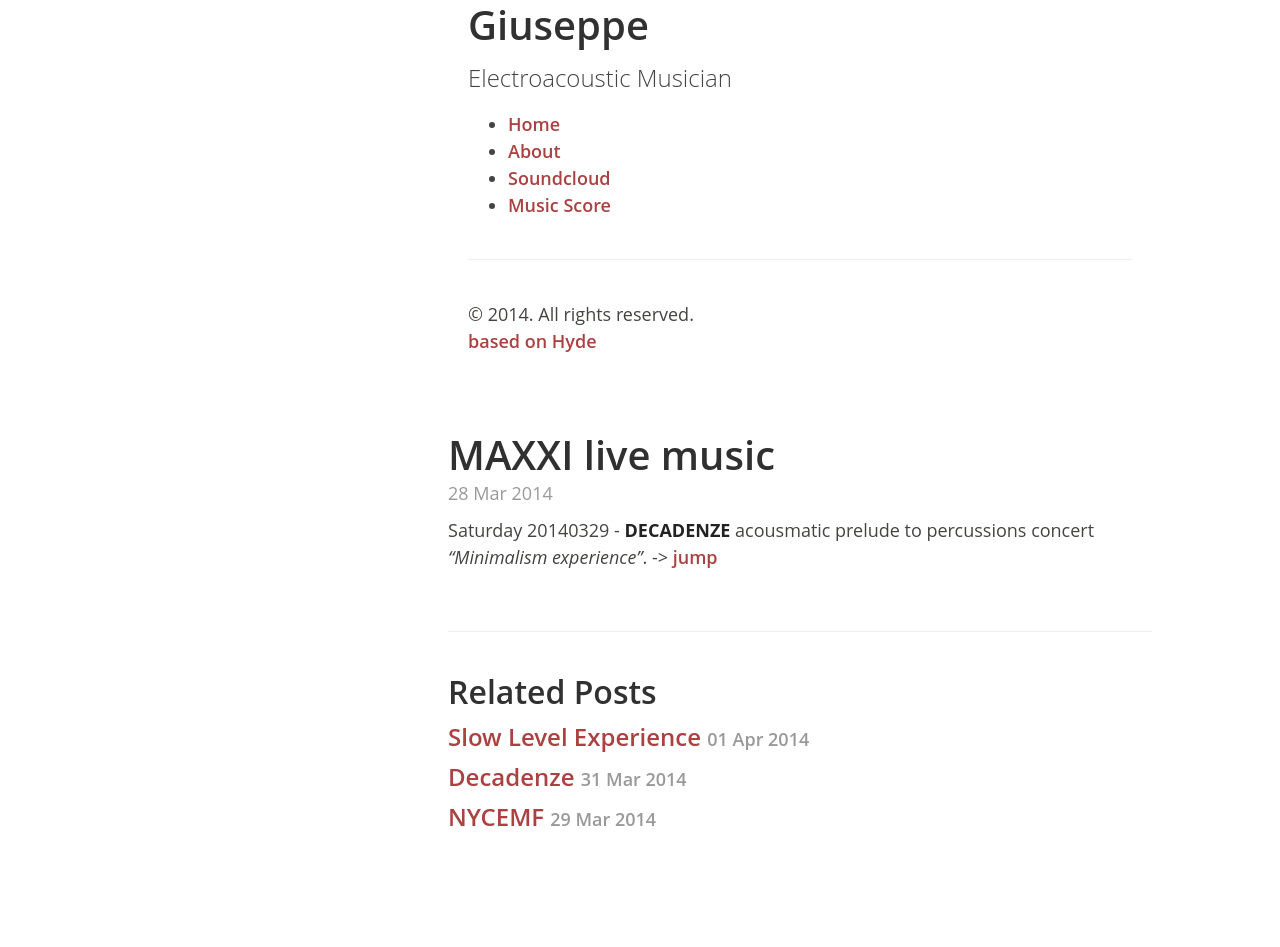
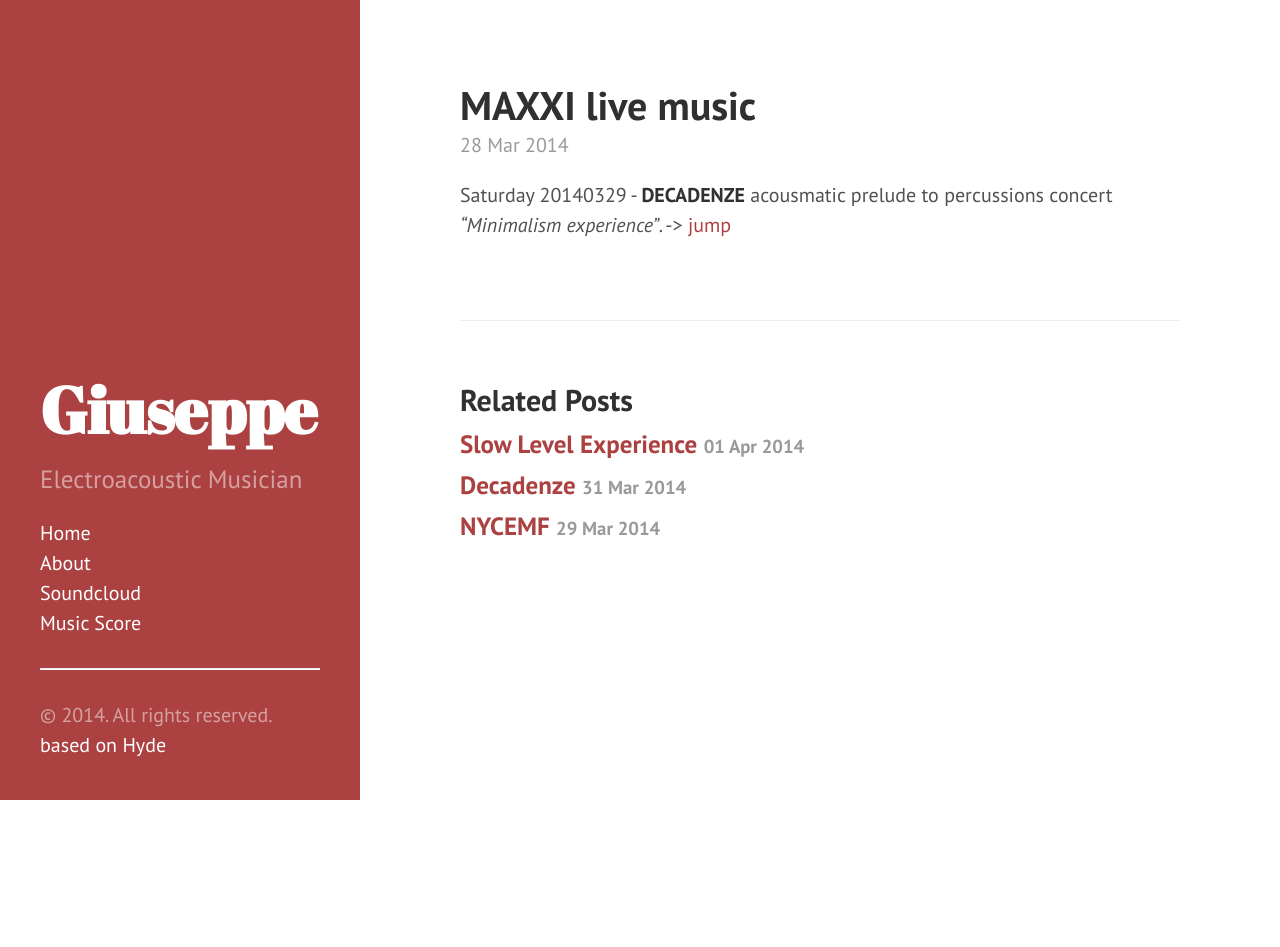
Before and after one commit to grammaton/grammaton.github.io, a PHP site: page /_site/2014/03/28/MAXXI_29/index.html in a window 1280 px wide. After the commit the page ends 800 px from the top, so only its background shows below. Run offline with PHP 8.4, Linux system fonts and the light colour scheme.

Commit message:
Update hyde.css

```diff
--- a/public/css/hyde.css
+++ b/public/css/hyde.css
@@ -1,289 +1,116 @@
 /*
- __                  __
-/\ \                /\ \
-\ \ \___   __  __   \_\ \     __
- \ \  _ `\/\ \/\ \  /'_` \  /'__`\
-  \ \ \ \ \ \ \_\ \/\ \_\ \/\  __/
-   \ \_\ \_\/`____ \ \___,_\ \____\
-    \/_/\/_/`/___/> \/__,_ /\/____/
-               /\___/
-               \/__/
-
-Hyde is an elegant, open source, mobile first theme for Jekyll.  It includes
-lightweight styles and placeholder content to get you up and running with a
-simple blog in no time.
-
-Designed, built, and released under MIT license by @mdo.
-
-Learn more at http://andhyde.com or https://github.com/mdo/hyde.
-
-*/
+ *  __                  __
+ * /\ \                /\ \
+ * \ \ \___   __  __   \_\ \     __
+ *  \ \  _ `\/\ \/\ \  /'_` \  /'__`\
+ *   \ \ \ \ \ \ \_\ \/\ \_\ \/\  __/
+ *    \ \_\ \_\/`____ \ \___,_\ \____\
+ *     \/_/\/_/`/___/> \/__,_ /\/____/
+ *                /\___/
+ *                \/__/
+ *
+ * Designed, built, and released under MIT license by @mdo. Learn more at
+ * https://github.com/poole/hyde.
+ */
 
 
 /*
  * Contents
  *
- * Body resets
- * Custom type
- * Links
- * Masthead
+ * Global resets
+ * Sidebar
  * Container
- * Posts
- * Error page
- * Pagination
+ * Reverse layout
  * Themes
  */
 
 
 /*
- * Body resets
+ * Global resets
  *
  * Update the foundational and global aspects of the page.
  */
 
-* {
-  -webkit-box-sizing: border-box;
-     -moz-box-sizing: border-box;
-          box-sizing: border-box;
+html {
+  font-family: "PT Sans", Helvetica, Arial, sans-serif;
 }
-
-html,
-body {
-  margin: 0;
-  padding: 0;
-}
-
-body {
-  font-family: "Open Sans", Helvetica, Arial, sans-serif;
-  font-size: 16px;
-  line-height: 1.5;
-  color: #454441;
-  background-color: #fff;
-}
-@media (min-width: 990px) {
-  body {
-    font-size: 18px;
+@media (min-width: 48rem) {
+  html {
+    font-size: 16px;
   }
 }
-
-h1, h2, h3, h4, h5, h6 {
-  margin: 0 0 10px;
-  font-weight: 600;
-  line-height: 1.25;
-  text-rendering: optimizeLegibility;
-}
-h1 {
-  font-size: 40px;
-}
-h2 {
-  margin-top: 20px;
-  font-size: 32px;
-}
-h3 {
-  margin-top: 24px;
-  font-size: 24px;
-}
-h4, h5, h6 {
-  margin-top: 16px;
-  font-size: 16px;
-}
-
-p {
-  margin: 0 0 15px;
-}
-
-ul, ol {
-  margin-bottom: 15px;
-}
-
-hr {
-  position: relative;
-  margin: 40px 0;
-  border: 0;
-  border-top: 1px solid #eee;
-  border-bottom: 1px solid #fff;
-}
-
-strong {
-  color: #222;
-}
-
-abbr {
-  background-color: #eee;
-  display: inline-block;
-  padding: 3px;
-  font-size: 13px;
-  font-weight: bold;
-  color: #555;
-  text-shadow: 0 1px 1px rgba(255, 255, 255, 0.5);
-  text-transform: uppercase;
-  border-radius: 3px;
-}
-
-code,
-pre {
-  font-family: Menlo, Monaco, "Courier New", monospace;
-}
-code {
-  padding: .25em .5em;
-  font-size: 85%;
-  color: #bf616a;
-  background-color: #f9f9f9;
-  border-radius: 3px;
-}
-pre {
-  display: block;
-  margin: 0 0 14px;
-  padding: 15px 20px;
-  font-size: 16px;
-  line-height: 1.4;
-  white-space: pre;
-  white-space: pre-wrap;
-  word-break: break-all;
-  word-wrap: break-word;
-  background-color: #f9f9f9;
-}
-pre code {
-  padding: 0;
-  font-size: 100%;
-  color: inherit;
-  background-color: transparent;
-}
-.highlight {
-  margin-bottom: 15px;
-  border-radius: 4px;
-}
-.highlight pre {
-  margin-bottom: 0;
-}
-
-/* Quotes */
-blockquote {
-  padding: 5px 30px 5px 25px;
-  margin: 15px 0;
-  border-left: 5px solid #eee;
-}
-blockquote p {
-  margin-bottom: 0;
-  color: #7a7a7a;
-  text-indent: -0.4em;
-}
-blockquote p:before {
-  content: '\201C';
-}
-blockquote p:after {
-  content: '\201D';
-}
-
-img {
-  display: block;
-  margin: 0 0 15px;
-  border-radius: 5px;
-}
-
-
-/*
- * Custom type
- *
- * Extend paragraphs with `.lead` for larger introductory text.
- */
-
-.lead {
-  font-size: 20px;
-  font-weight: 300;
-}
-@media (min-width: 990px) {
-  .lead {
-    font-size: 24px;
+@media (min-width: 58rem) {
+  html {
+    font-size: 20px;
   }
 }
 
 
 /*
- * Links
+ * Sidebar
  *
- * No `:visited` state is required by default (browsers will use `a`). `:focus`
- * is linked to `:hover` for basic accessibility.
+ * Flexible banner for housing site name, intro, and "footer" content. Starts
+ * out above content in mobile and later moves to the side with wider viewports.
  */
 
-a {
-  font-weight: 600;
-  color: #222;
-  text-decoration: none;
+.sidebar {
+  text-align: center;
+  padding: 2rem 1rem;
+  color: rgba(255,255,255,.5);
+  background-color: #202020;
 }
-a:hover,
-a:focus {
-  text-decoration: underline;
-}
-
-
-/*
- * Masthead
- *
- * Sidebar banner for housing site name, intro, and colophon (footer).
- */
-
-/* Sidebar masthead */
-.masthead {
-  color: #fff;
-  background-color: #2a2a2a;
-}
-.masthead-inner {
-  padding: 20px;
-}
-
-/* Masthead content */
-.masthead h1 {
-  margin-top: 0;
-  font-family: "Abril Fatface";
-}
-.masthead .lead {
-  margin-bottom: 0;
-}
-.masthead a {
-  color: #fff;
-}
-
-/* Footer area of masthead */
-.colophon {
-  margin-top: 20px;
-  color: rgba(255,255,255,.5);
-}
-.colophon-links {
-  padding-left: 0;
-  list-style: none;
-}
-.colophon-links li {
-  color: inherit;
-}
-
-/* Responsive masthead */
-@media (min-width: 768px) {
-  .masthead-inner {
-    padding: 40px;
-  }
-}
-@media (min-width: 990px) {
-  /* Fix the masthead to the side for impact and awesomeness */
-  .masthead {
+@media (min-width: 48rem) {
+  .sidebar {
     position: fixed;
     top: 0;
     left: 0;
     bottom: 0;
-    width: 25%;
-    margin-bottom: 0;
+    width: 18rem;
+    text-align: left;
   }
-  .masthead-inner {
+}
+
+/* Sidebar links */
+.sidebar a {
+  color: #fff;
+}
+
+/* About section */
+.sidebar-about h1 {
+  color: #fff;
+  margin-top: 0;
+  font-family: "Abril Fatface", serif;
+  font-size: 3.25rem;
+}
+
+/* Sidebar nav */
+.sidebar-nav {
+  padding-left: 0;
+  list-style: none;
+}
+.sidebar-nav-item {
+  display: block;
+}
+a.sidebar-nav-item:hover,
+a.sidebar-nav-item:focus {
+  text-decoration: underline;
+}
+.sidebar-nav-item.active {
+  font-weight: bold;
+}
+
+/* Sticky sidebar
+ *
+ * Add the `sidebar-sticky` class to the sidebar's container to affix it the
+ * contents to the bottom of the sidebar in tablets and up.
+ */
+
+@media (min-width: 48rem) {
+  .sidebar-sticky {
     position: absolute;
-    bottom: 0;
-    right: 0;
-    left: 0;
-  }
-  .masthead h1 {
-    font-size: 64px;
-  }
-  .colophon {
-    margin-top: 40px;
+    right:  1rem;
+    bottom: 1rem;
+    left:   1rem;
   }
 }
 
@@ -291,130 +118,54 @@ a:focus {
 /* Container
  *
  * Align the contents of the site above the proper threshold with some margin-fu
- * with a 25%-wide `.masthead`.
+ * with a 25%-wide `.sidebar`.
  */
 
 .content {
-  padding: 40px 20px;
+  padding-top:    4rem;
+  padding-bottom: 4rem;
 }
 
-/* Center container in available real estate */
-@media (min-width: 990px) {
+@media (min-width: 48rem) {
   .content {
-    padding: 60px 0;
-  }
-  .container {
-    width: 55%;
-    margin-left: 35%;
-    margin-right: 10%;
+    max-width: 38rem;
+    margin-left: 20rem;
+    margin-right: 2rem;
   }
 }
 
-
-/*
- * Posts
- *
- * Each post is wrapped in `.post`. Used on default and post layouts.
- */
-
-/* Single post */
-.post {
-  margin-bottom: 40px;
-}
-@media (min-width: 990px) {
-  .post {
-    margin-bottom: 60px;
+@media (min-width: 64rem) {
+  .content {
+    margin-left: 22rem;
+    margin-right: 4rem;
   }
-}
-
-/* Meta data line below post title */
-.post-date {
-  display: block;
-  margin: -10px 0 10px;
-  color: #9a9a9a;
-}
-
-/* Related posts */
-.related {
-  padding-top: 20px;
-  padding-bottom: 40px;
-  border-top: 1px solid #eee;
-}
-.related-posts {
-  padding-left: 0;
-  list-style: none;
-}
-.related-posts h3 {
-  margin-top: 0;
-}
-.related-posts li small {
-  font-size: 75%;
-  color: #999;
-}
-.related-posts li a:hover {
-  color: #000;
-  text-decoration: none;
-}
-.related-posts li a:hover small {
-  color: inherit;
-}
-
-
-/*
- * Pagination
- *
- * Super lightweight (HTML-wise) blog pagination. `span`s are provide for when
- * there are no more previous or next posts to show.
- */
-
-.pagination {
-  overflow: hidden; /* clearfix */
-  margin-top: 40px;
-  font-weight: bold;
-  color: #ccc;
-  text-align: center;
-  border-top: 1px solid #eee;
-}
-/* Pagination should float when space is plentiful */
-@media (min-width: 990px) {
-  .pagination {
-    margin-bottom: 60px;
-    border: 1px solid #eee;
-  }
-}
-
-.pagination a,
-.pagination span {
-  float: left;
-  width: 50%;
-  padding: 20px;
-}
-.pagination a:first-child,
-.pagination span:first-child {
-  border-right: 1px solid #eee;
-}
-.pagination a:hover {
-  text-decoration: none;
-  background-color: #f5f5f5;
 }
 
 
 /*
  * Reverse layout
  *
- * Flip the orientation of the page by placing the `.masthead` on the right.
+ * Flip the orientation of the page by placing the `.sidebar` on the right.
  */
 
-@media (min-width: 990px) {
-  .layout-reverse .masthead {
+@media (min-width: 48rem) {
+  .layout-reverse .sidebar {
     left: auto;
     right: 0;
   }
-  .layout-reverse .container {
-    margin-left: 10%;
-    margin-right: 35%;
+  .layout-reverse .content {
+    margin-left: 2rem;
+    margin-right: 20rem;
   }
 }
+
+@media (min-width: 64rem) {
+  .layout-reverse .content {
+    margin-left: 4rem;
+    margin-right: 22rem;
+  }
+}
+
 
 
 /*
@@ -427,73 +178,73 @@ a:focus {
 /* Base16 (http://chriskempson.github.io/base16/#default) */
 
 /* Red */
-.theme-base-08 .masthead {
+.theme-base-08 .sidebar {
   background-color: #ac4142;
 }
-.theme-base-08 .container a,
+.theme-base-08 .content a,
 .theme-base-08 .related-posts li a:hover {
   color: #ac4142;
 }
 
 /* Orange */
-.theme-base-09 .masthead {
+.theme-base-09 .sidebar {
   background-color: #d28445;
 }
-.theme-base-09 .container a,
+.theme-base-09 .content a,
 .theme-base-09 .related-posts li a:hover {
   color: #d28445;
 }
 
 /* Yellow */
-.theme-base-0a .masthead {
+.theme-base-0a .sidebar {
   background-color: #f4bf75;
 }
-.theme-base-0a .container a,
+.theme-base-0a .content a,
 .theme-base-0a .related-posts li a:hover {
   color: #f4bf75;
 }
 
 /* Green */
-.theme-base-0b .masthead {
+.theme-base-0b .sidebar {
   background-color: #90a959;
 }
-.theme-base-0b .container a,
+.theme-base-0b .content a,
 .theme-base-0b .related-posts li a:hover {
   color: #90a959;
 }
 
 /* Cyan */
-.theme-base-0c .masthead {
+.theme-base-0c .sidebar {
   background-color: #75b5aa;
 }
-.theme-base-0c .container a,
+.theme-base-0c .content a,
 .theme-base-0c .related-posts li a:hover {
   color: #75b5aa;
 }
 
 /* Blue */
-.theme-base-0d .masthead {
+.theme-base-0d .sidebar {
   background-color: #6a9fb5;
 }
-.theme-base-0d .container a,
+.theme-base-0d .content a,
 .theme-base-0d .related-posts li a:hover {
   color: #6a9fb5;
 }
 
 /* Magenta */
-.theme-base-0e .masthead {
+.theme-base-0e .sidebar {
   background-color: #aa759f;
 }
-.theme-base-0e .container a,
+.theme-base-0e .content a,
 .theme-base-0e .related-posts li a:hover {
   color: #aa759f;
 }
 
 /* Brown */
-.theme-base-0f .masthead {
+.theme-base-0f .sidebar {
   background-color: #8f5536;
 }
-.theme-base-0f .container a,
+.theme-base-0f .content a,
 .theme-base-0f .related-posts li a:hover {
   color: #8f5536;
 }
```
